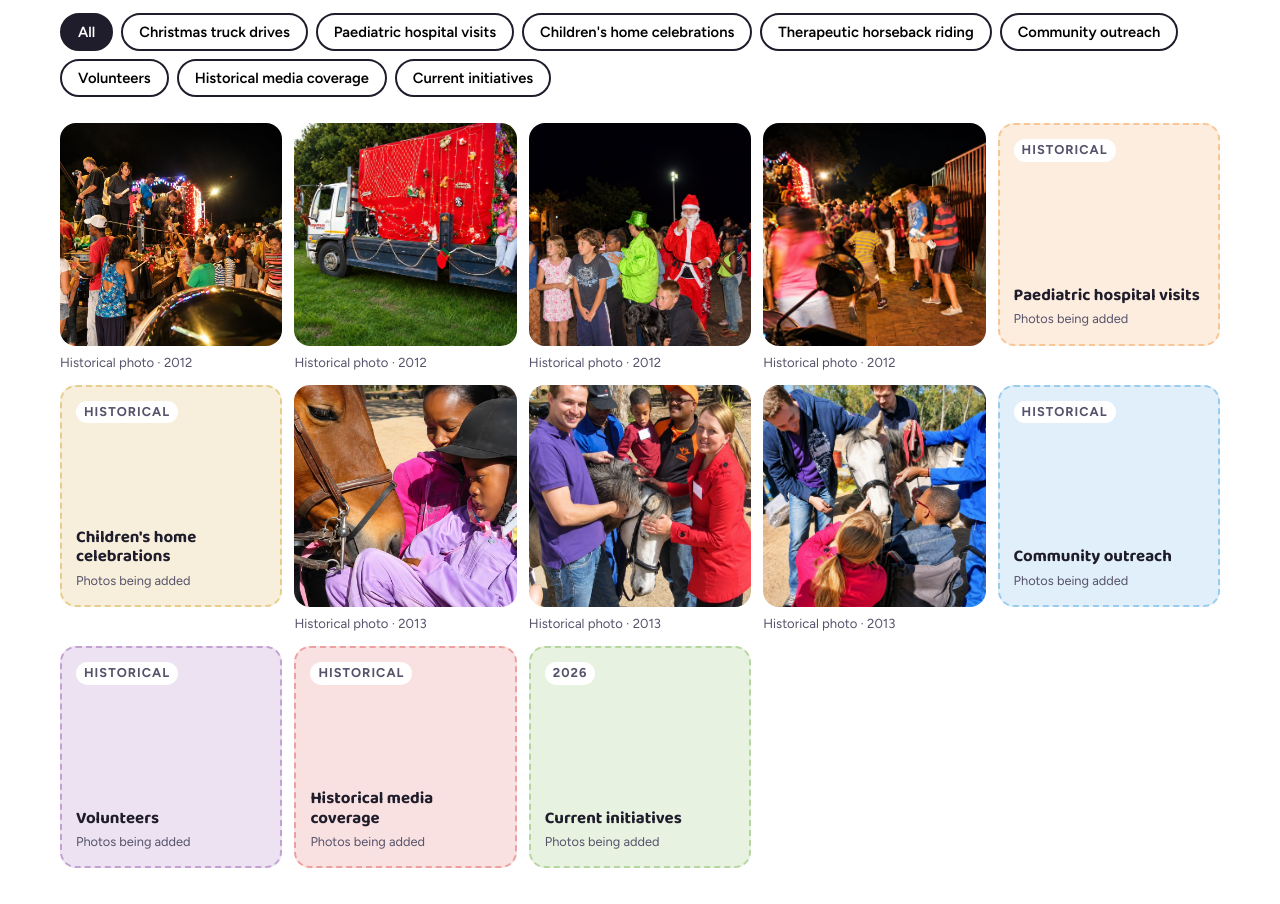
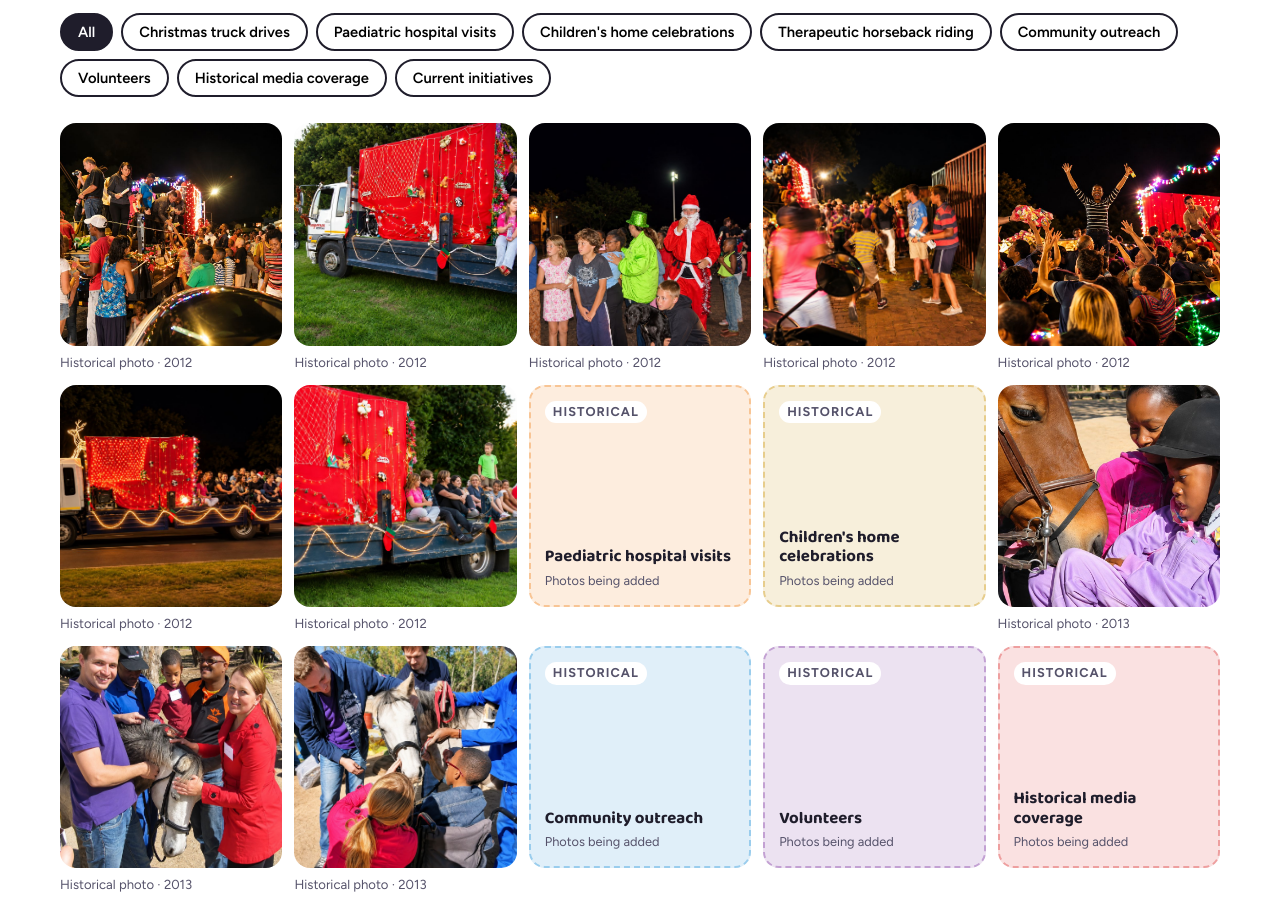
Before and after one commit to rscsnb-png/jaimekids, a plain HTML site: page index.html in a window 1280 px wide. Shown: the part 7700-8604 px from the top of the page. Drawn offline with Linux system fonts and the light colour scheme.

Commit message:
Add remaining Christmas truck photos to the gallery
Co-Authored-By: Claude Opus 5.5 <noreply@anthropic.com>
Claude-Session: https://claude.ai/code/session_01776D8UFETMR7gMuB8QfUgZ

```diff
--- a/index.html
+++ b/index.html
@@ -569,6 +569,9 @@ const GALLERY = [
   { src:"img/gallery/truck-2012-2.jpg", alt:"The Christmas truck, decorated in red with fairy lights and Imperial Truck Hire branding, with young volunteers aboard", year:"2012", cat:"truck" },
   { src:"img/gallery/truck-2012-3.jpg", alt:"Santa joins children and families during the Christmas truck drive", year:"2012", cat:"truck" },
   { src:"img/gallery/truck-2012-4.jpg", alt:"Children and volunteers fill the street beside the Christmas truck at night", year:"2012", cat:"truck" },
+  { src:"img/gallery/truck-2012-5.jpg", alt:"Volunteers hand out bags of treats as children and families cheer beside the lit-up Christmas truck", year:"2012", cat:"truck" },
+  { src:"img/gallery/truck-2012-6.jpg", alt:"The decorated Christmas truck with a lit reindeer drives through the night carrying volunteers", year:"2012", cat:"truck" },
+  { src:"img/gallery/truck-2012-7.jpg", alt:"Volunteers sit along the back of the decorated Christmas truck before the drive", year:"2012", cat:"truck" },
   { src:"img/gallery/horses-2013-1.jpg", alt:"A girl in a riding helmet meets a horse, supported by a helper, at the 2013 therapeutic riding day", year:"2013", cat:"horses" },
   { src:"img/gallery/horses-2013-2.jpg", alt:"Volunteers and a young boy stroke a grey pony together at the 2013 therapeutic riding day", year:"2013", cat:"horses" },
   { src:"img/gallery/horses-2013-3.jpg", alt:"A boy in a wheelchair reaches out to touch a grey pony while volunteers help, 2013", year:"2013", cat:"horses" }
```
Also changed, not shown: img/gallery/truck-2012-5.jpg (added), img/gallery/truck-2012-6.jpg (added), img/gallery/truck-2012-7.jpg (added).
